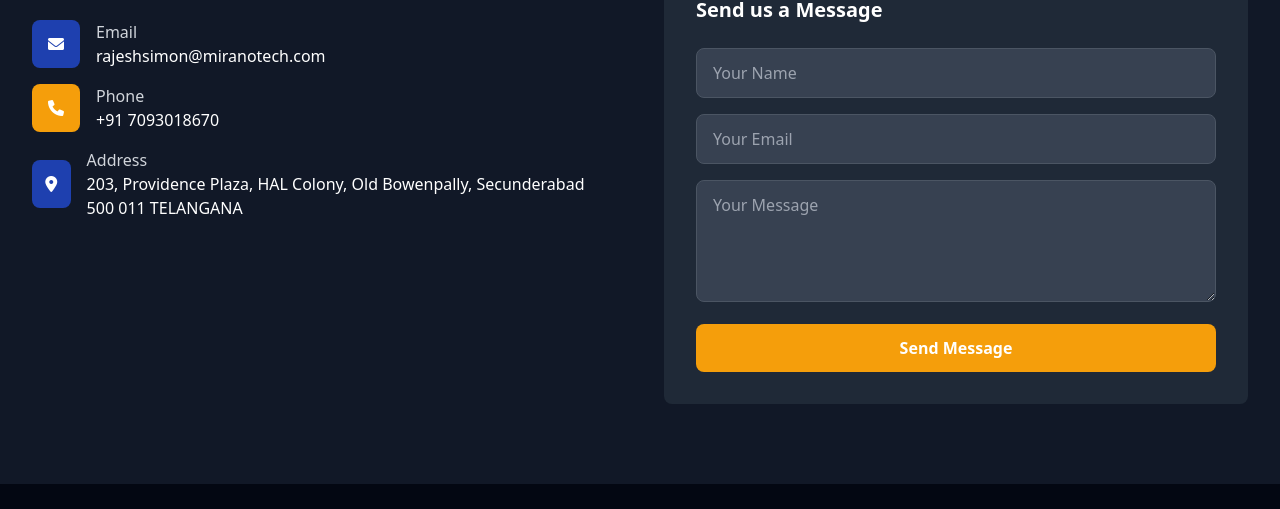
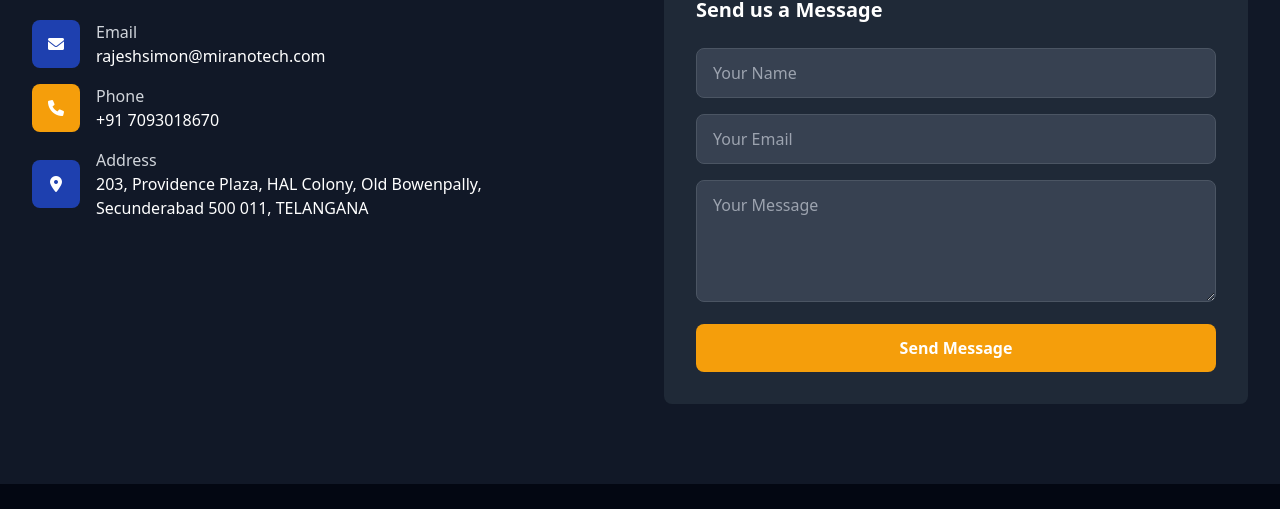
Before and after one commit to church4us/miranotech-website, a plain HTML site: page index.html in a window 1280 px wide. Shown: the part 4141-4650 px from the top of the page. Drawn offline with nearby package versions, Linux system fonts and the light colour scheme.

Commit message:
Improve address formatting in footer - move Secunderabad to new line

```diff
--- a/index.html
+++ b/index.html
@@ -558,7 +558,10 @@
                             </div>
                             <div>
                                 <p class="text-gray-300">Address</p>
-                                <p class="text-white">203, Providence Plaza, HAL Colony, Old Bowenpally, Secunderabad 500 011 TELANGANA</p>
+                                <p class="text-white">
+                                    203, Providence Plaza, HAL Colony, Old Bowenpally,<br>
+                                    Secunderabad 500 011, TELANGANA
+                                </p>
                             </div>
                         </div>
                     </div>
```
